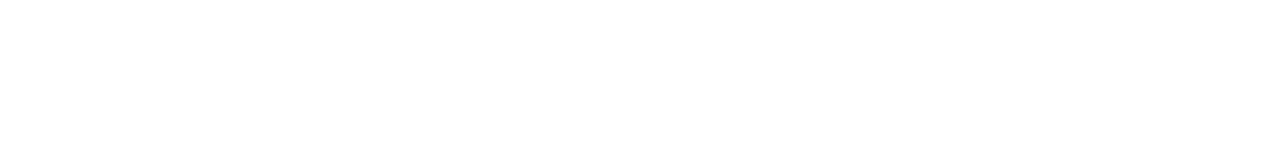
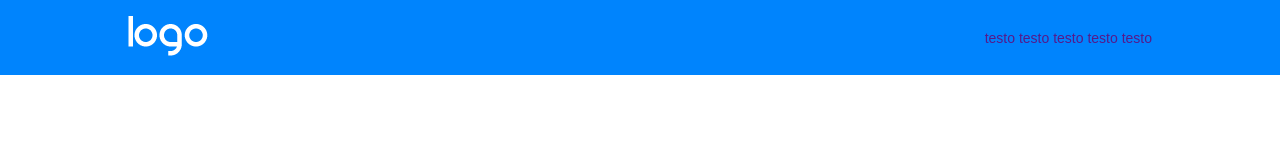
Before and after one commit to RominaMalimban/htmlcss-responsive-layout, a plain HTML site: page index.html in a window 1280 px wide. Drawn offline with Linux system fonts and the light colour scheme.

Commit message:
struttura base header

```diff
--- a/css/style.css
+++ b/css/style.css
@@ -1,13 +1,47 @@
 /* regole generali */
+*{
+    margin: 0;
+    padding: 0;
+    box-sizing: border-box;
+}
 
+body{
+    font-size: 14px;
+    font-family: Arial, Helvetica, sans-serif;
+}
 
+a{
+    text-decoration: none;
+}
 
+ul{
+    list-style: none;
+}
+
+.container{
+    width: 80%;
+    margin: 0 auto;
+}
 
 /* regole header */
+header{
+    background-color: #0084fd;
+    height: 75px;
+    position: fixed;
+    width: 100%;
+    z-index: 100;
+}
 
+header .container{
+    display: flex;
+    justify-content: space-between;
+    height: 75px;
+    align-items: center;
+}
 
-
-
+header li{
+    display: inline-block;
+}
 /* regole main */
 
 
--- a/index.html
+++ b/index.html
@@ -9,6 +9,26 @@
 </head>
 <body>
     <!-- header -->
+    <header>
+        <div class="container">
+            <a href="#">
+                <img src="img/logo.png" alt="">
+            </a>
+
+            <nav id="menu-desktop">
+                <ul>
+                    <li><a href="">testo</a></li>
+                    <li><a href="">testo</a></li>
+                    <li><a href="">testo</a></li>
+                    <li><a href="">testo</a></li>
+                    <li><a href="">testo</a></li>
+                </ul>
+            </nav>
+        </div>
+
+    </header>
+
+
 
     <!-- main -->
 
```
